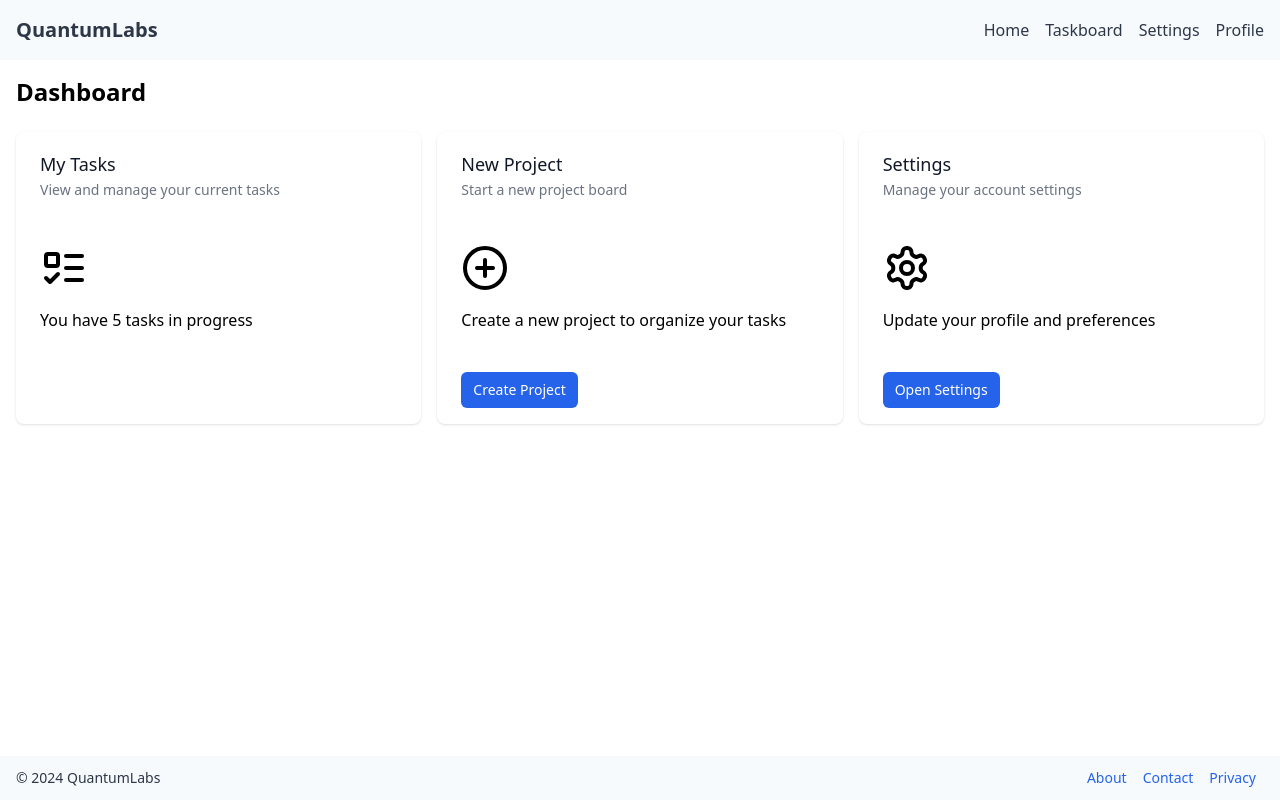
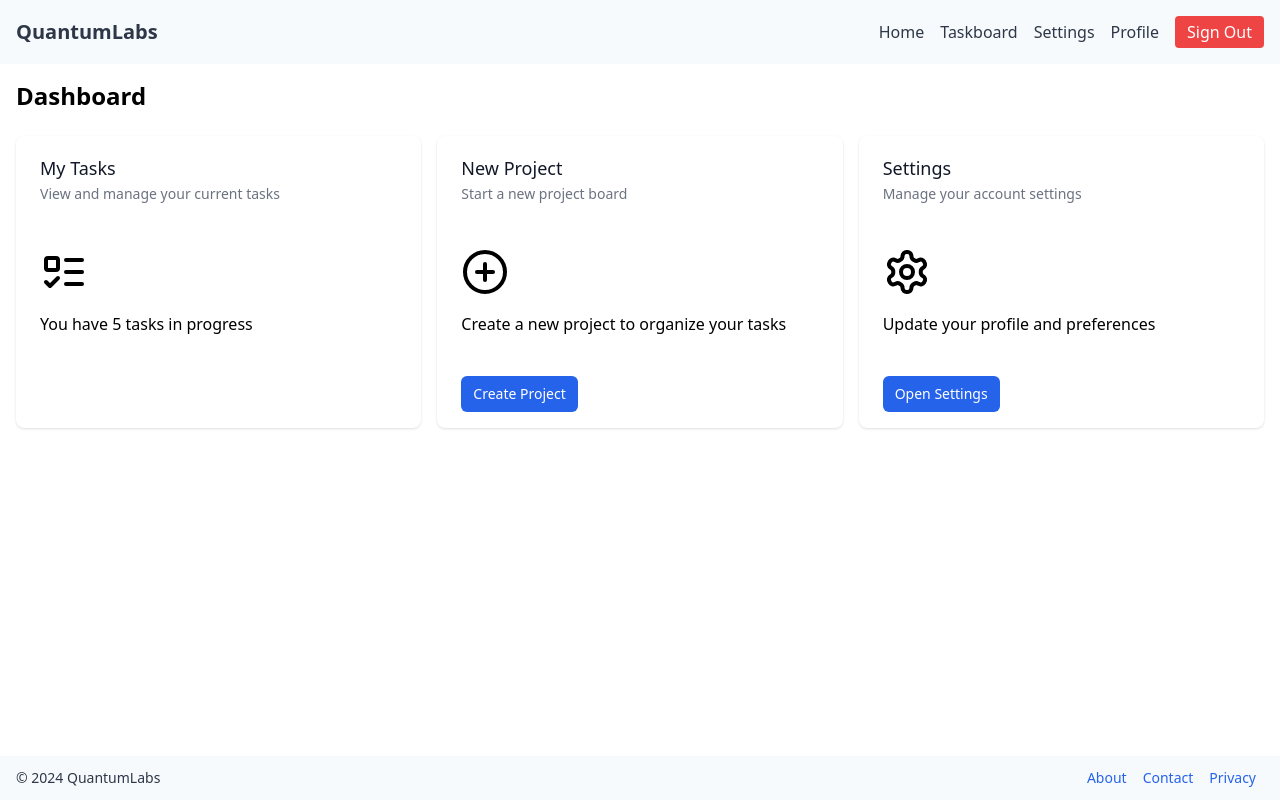
Before and after one commit to khaosans/the-front, a Next.js app: page / in a window 1280 px wide. Built offline with nearby package versions, Linux system fonts and the light colour scheme; no server answers.

Commit message:
fix login nav

```diff
--- a/app/header.tsx
+++ b/app/header.tsx
@@ -3,9 +3,31 @@
 import React from 'react';
 import Link from 'next/link';
 import { useTheme } from './contexts/ThemeContext';
+import { useRouter, usePathname } from 'next/navigation';
+
+// This is a placeholder. Replace with your actual auth check
+const isUserLoggedIn = () => {
+  // Implement your auth check logic here
+  return true; // Change this to false to test logged-out state
+};
+
+// This is a placeholder. Replace with your actual sign-out logic
+const signOut = async () => {
+  // Implement your sign-out logic here
+  console.log('User signed out');
+};
 
 export const Header: React.FC = () => {
-	const { theme, toggleTheme } = useTheme();
+	const { theme } = useTheme();
+	const router = useRouter();
+	const pathname = usePathname();
+
+	const handleSignOut = async () => {
+		await signOut();
+		router.push('/login');
+	};
+
+	const isAuthPage = pathname === '/login' || pathname === '/signup';
 
 	return (
 		<header className={`w-full py-4 ${theme === 'dark' ? 'bg-gray-800 text-white' : 'bg-gray-100 text-gray-800'}`}>
@@ -14,15 +36,37 @@ export const Header: React.FC = () => {
 					<div className="text-xl font-bold">
 						<Link href="/">QuantumLabs</Link>
 					</div>
+					{!isAuthPage && (
 						<nav>
-						<ul className="flex space-x-4">
+							<ul className="flex space-x-4 items-center">
+								{isUserLoggedIn() ? (
+									<>
 										<li><Link href="/" className="hover:underline">Home</Link></li>
 										<li><Link href="/taskboard" className="hover:underline">Taskboard</Link></li>
 										<li><Link href="/settings" className="hover:underline">Settings</Link></li>
 										<li><Link href="/profile" className="hover:underline">Profile</Link></li>
-
+										<li>
+											<button
+												onClick={handleSignOut}
+												className={`px-3 py-1 rounded ${theme === 'dark' ? 'bg-red-600 hover:bg-red-700' : 'bg-red-500 hover:bg-red-600'} text-white`}
+											>
+												Sign Out
+											</button>
+										</li>
+									</>
+								) : (
+									<li>
+										<Link
+											href="/login"
+											className={`px-3 py-1 rounded ${theme === 'dark' ? 'bg-blue-600 hover:bg-blue-700' : 'bg-blue-500 hover:bg-blue-600'} text-white`}
+										>
+											Sign In
+										</Link>
+									</li>
+								)}
 							</ul>
 						</nav>
+					)}
 				</div>
 			</div>
 		</header>
```
Lines whose indentation alone changed are shown as unchanged.
